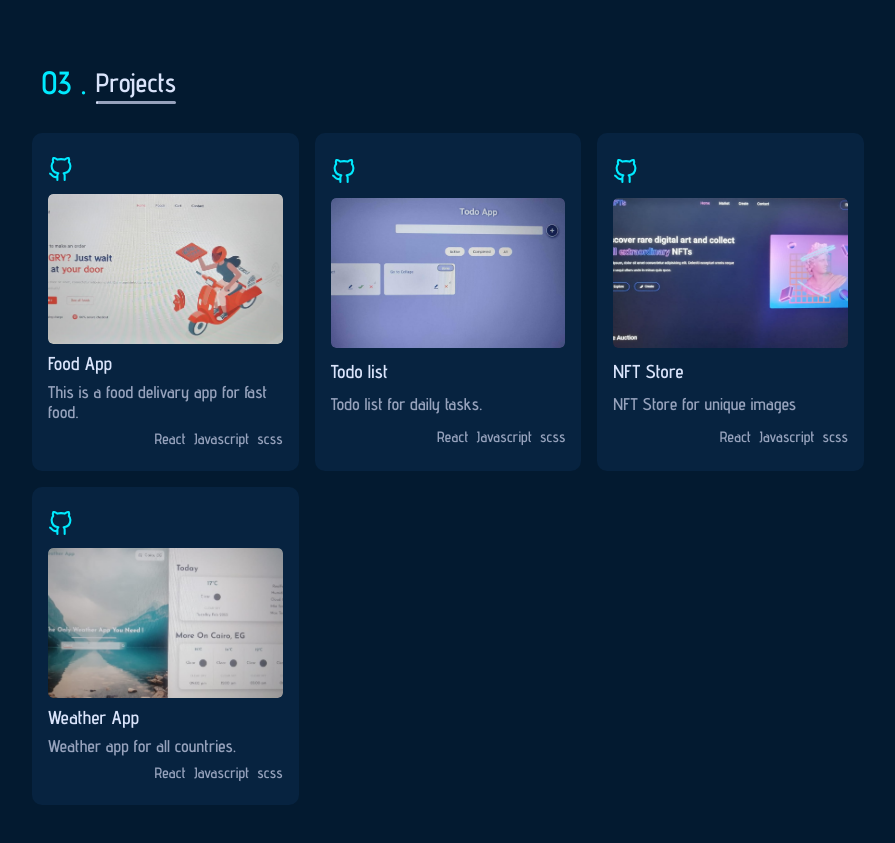
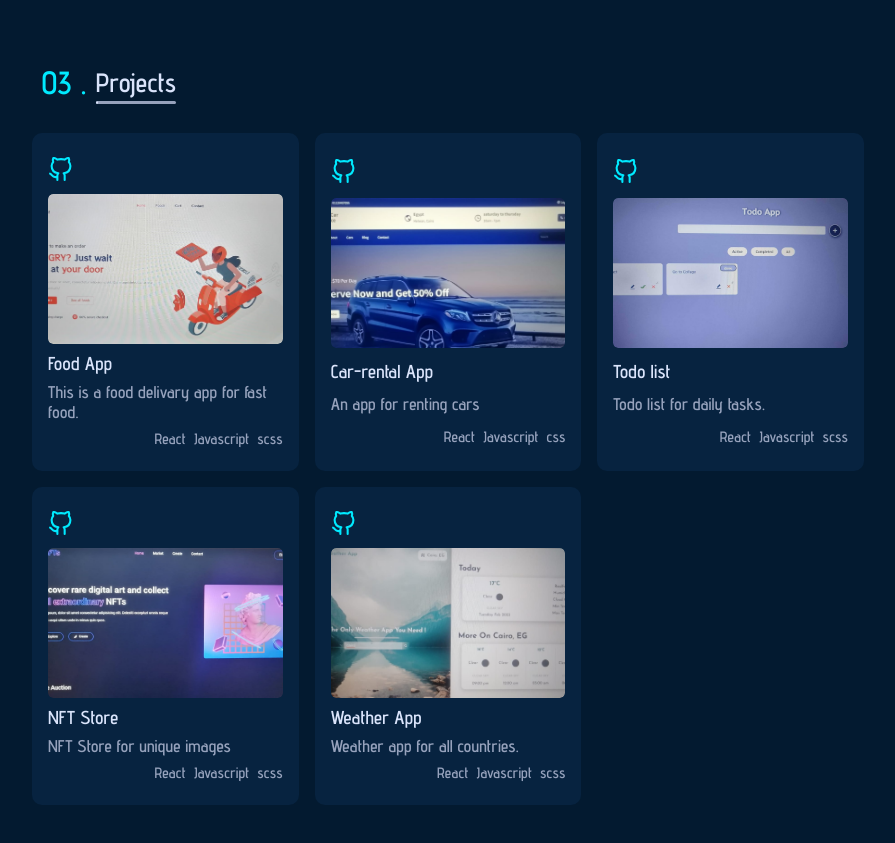
Before and after one commit to Ziad-Asr/Portfolio, a React (Create React App) app: page / in a window 1280 px wide. Shown: the part 1940-2783 px from the top of the page, without its empty margins (224-1119 px from the left). Built offline with nearby package versions, Linux system fonts and the light colour scheme.

Commit message:
Update Projects.jsx

```diff
--- a/src/components/Projects/Projects.jsx
+++ b/src/components/Projects/Projects.jsx
@@ -1,5 +1,6 @@
 import {FiGithub} from 'react-icons/fi'
 import FoodApp from '../../assests/FoodApp-image.jpg'
+import car from '../../assests/Car-Rental.jfif'
 import NFT from '../../assests/NFT-Image.jpg'
 import weather from '../../assests/weather.jpg'
 import Todo from '../../assests/Todo-image.jpg'
@@ -17,6 +18,17 @@ const data = [
     tech1: 'React',
     tech2: 'Javascript',
     tech3: 'scss',
+  },
+  {
+    id: 5,
+    image: car,
+    liveLink: 'https://ziad-car-rental.netlify.app',
+    github: 'https://github.com/Ziad-Asr/Car-rental-App',
+    title: 'Car-rental App',
+    desc: 'An app for renting cars',
+    tech1: 'React',
+    tech2: 'Javascript',
+    tech3: 'css',
   },
   {
     id: 2,
```
